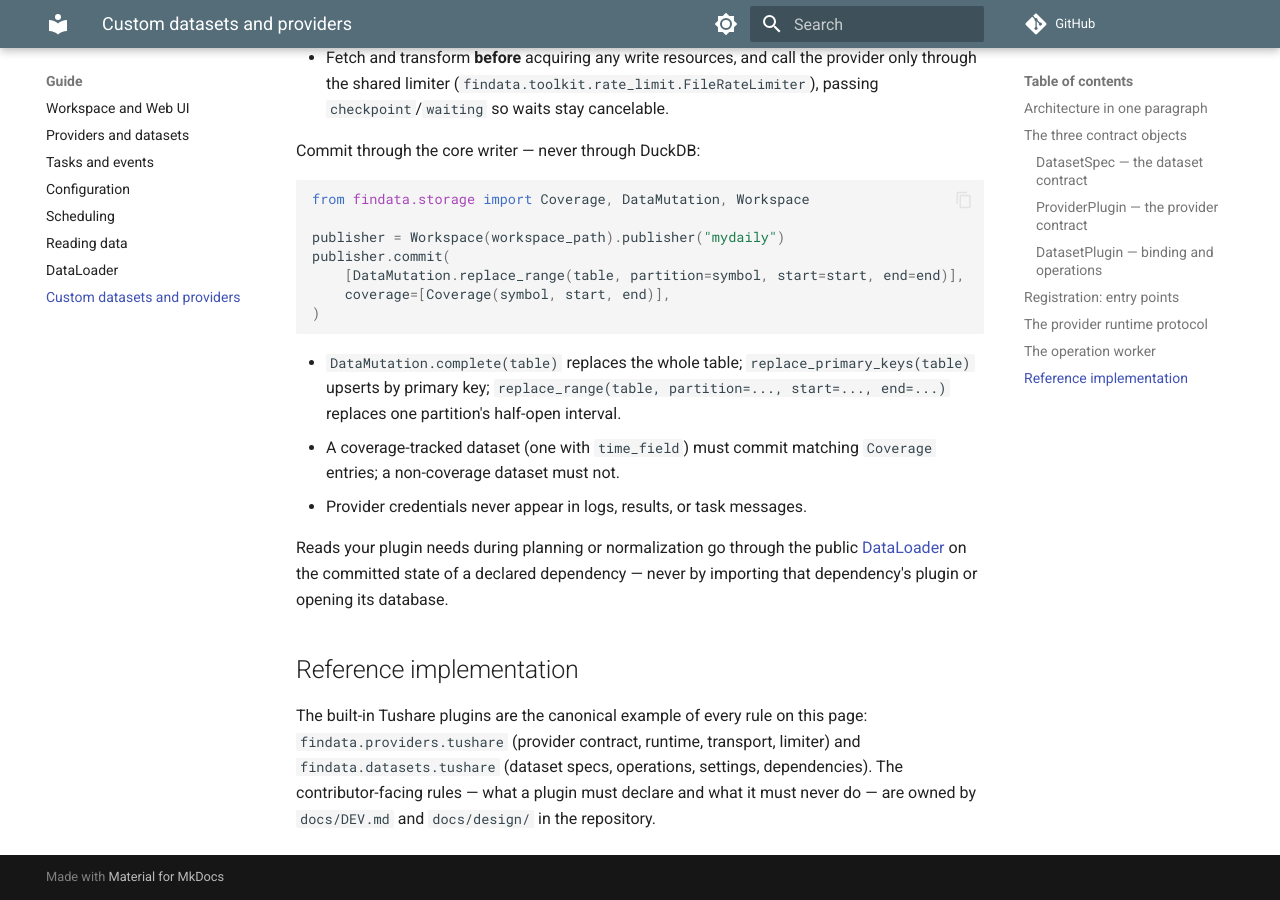
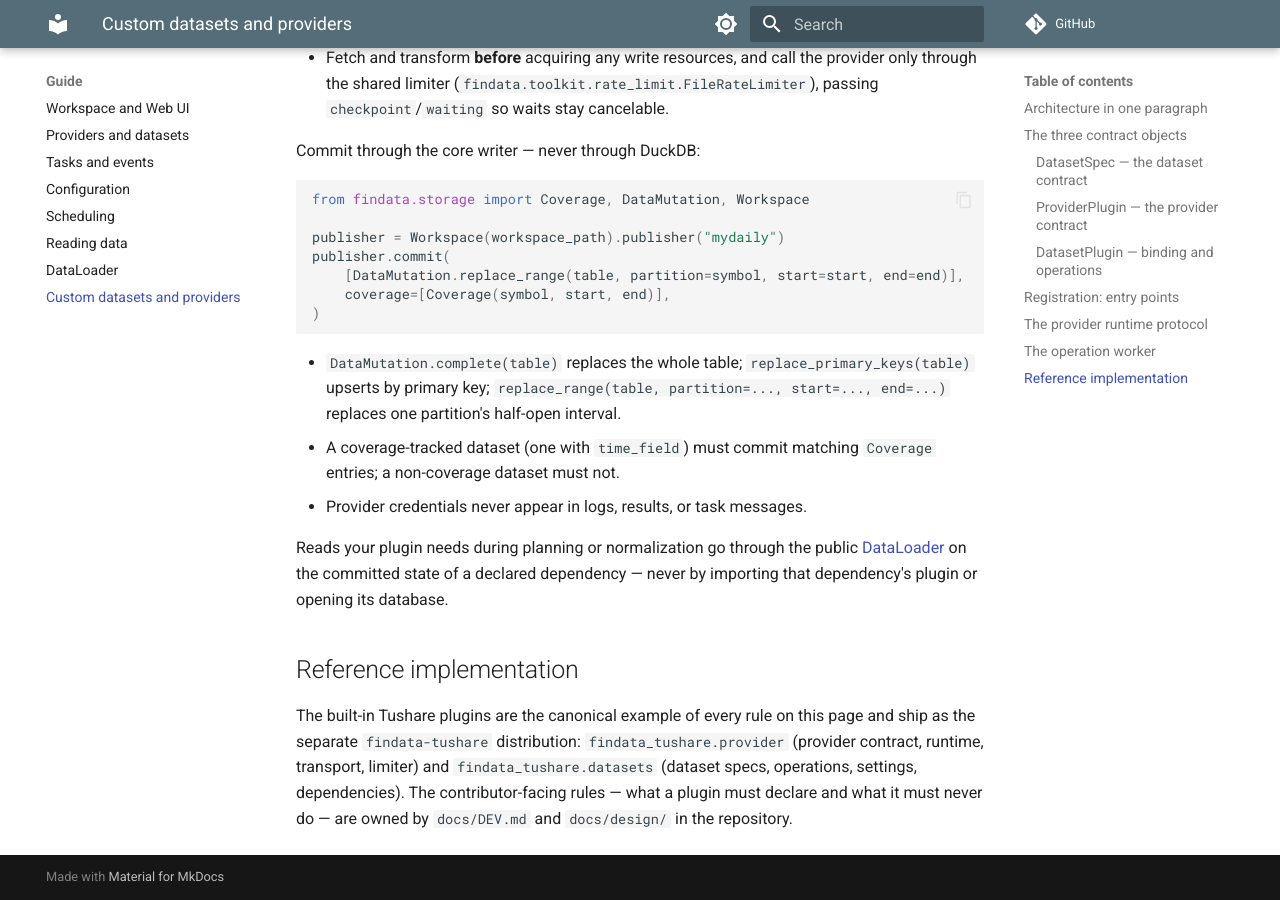
Before and after one commit to laiyk5/FinData, an MkDocs documentation site: the page built from docs/site/guide/custom-datasets.md, in a window 1280 px wide and 900 px high, scrolled down 3956 px. Built offline with MkDocs 1.6.1 and Material for MkDocs 9.7.7, drawn with Linux system fonts in a browser that asks for light colours; comment, search, counter and statistics services are not loaded; some of the changed text lies outside the part shown.

Commit message:
docs: align the plugin architecture docs with the implemented goals
plugins.md now records the goals as implemented and test-enforced
(generic dispatch, plugin-reported readiness, plugin-declared
schedules, the findata-tushare distribution). DEV.md documents the uv
workspace layout and the one-directional dependency convention,
TEST.md the new boundary and wheel-gate checks, and the site explains
the default-installed, uninstallable official plugin.

```diff
--- a/docs/site/guide/custom-datasets.md
+++ b/docs/site/guide/custom-datasets.md
@@ -124,7 +124,7 @@
 ## The provider runtime protocol
 
 Your `runtime` object implements the `ProviderRuntime` protocol from `findata.plugins`
-(inherit from it, as `findata.providers.tushare.TushareProviderRuntime` does — it is the
+(inherit from it, as `findata_tushare.provider.TushareProviderRuntime` does — it is the
 reference implementation). The server calls these methods:
 
 | method | called for |
@@ -188,8 +188,9 @@
 
 ## Reference implementation
 
-The built-in Tushare plugins are the canonical example of every rule on this page:
-`findata.providers.tushare` (provider contract, runtime, transport, limiter) and
-`findata.datasets.tushare` (dataset specs, operations, settings, dependencies). The
-contributor-facing rules — what a plugin must declare and what it must never do — are
-owned by `docs/DEV.md` and `docs/design/` in the repository.
+The built-in Tushare plugins are the canonical example of every rule on this page and
+ship as the separate `findata-tushare` distribution: `findata_tushare.provider`
+(provider contract, runtime, transport, limiter) and `findata_tushare.datasets`
+(dataset specs, operations, settings, dependencies). The contributor-facing rules —
+what a plugin must declare and what it must never do — are owned by `docs/DEV.md` and
+`docs/design/` in the repository.
```
Also changed, not shown: docs/DEV.md (+20 -13 lines), docs/TEST.md (+8 -7 lines), docs/design/plugins.md (+23 -25 lines), docs/design/toolkit/rate_limiter.md (+1 -1 lines), docs/site/get-started/installation.md (+6 -0 lines).
